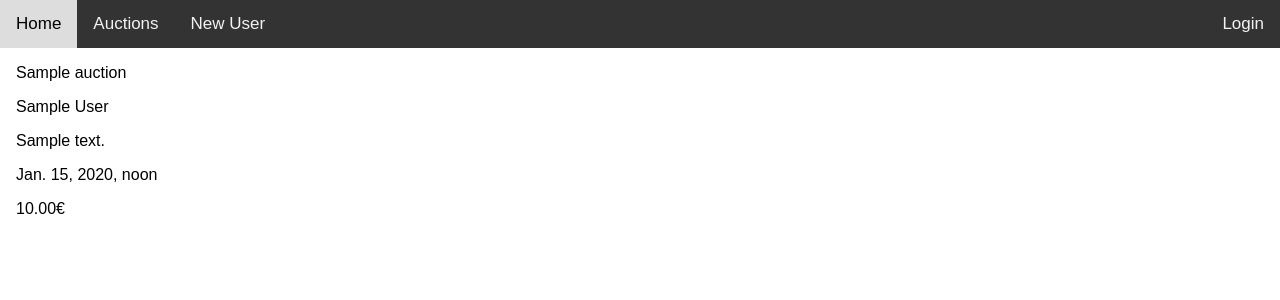
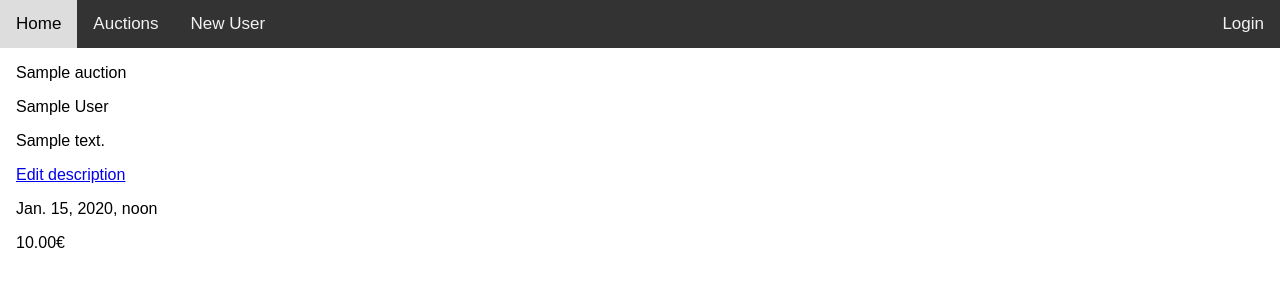
Before and after one commit to LeenusGit/YAAS, a Django app: page /auctions/1/ in a window 1280 px wide. Shown: the top 300 px of the page. Run offline with Django 3.2, Linux system fonts and the light colour scheme; tables that the repository leaves empty hold one stand-in row (values such as "Sample post").

Commit message:
Auction descriptions are now editable

```diff
--- a/auctions/templates/auctions/detail.html
+++ b/auctions/templates/auctions/detail.html
@@ -5,8 +5,12 @@
 {% block content %}
     <p>{{ auction.title }}</p>
     <p>{{ auction.author }}</p>
-    <p>{{ auction.description }}</p>
+
+    {% block description %}
+        <p>{{ auction.description }}</p>
+        <a href="{% url 'auctions:edit' auction.id %}">Edit description</a>
+    {% endblock %}
+
     <p>{{ auction.deadline }}</p>
     <p>{{ auction.minPrice }}€</p>
-    {% block confirm %}{% endblock %}
 {% endblock %}
--- a/auctions/urls.py
+++ b/auctions/urls.py
@@ -7,6 +7,7 @@ app_name = 'auctions'
 urlpatterns = [
     path('', views.AuctionIndexView.as_view(), name='index'),
     path('<int:pk>/', views.AuctionDetailView.as_view(), name='detail'),
+    path('<int:pk>/edit/', views.editAuction, name='edit'),
     path('create/', views.newAuction, name='create'),
     path('create/confirm', views.ConfirmAuctionView.as_view(), name='confirm'),
     path('create/success', views.successfulAuctionPost, name='success'),
--- a/auctions/views.py
+++ b/auctions/views.py
@@ -1,8 +1,10 @@
 from datetime import datetime, timedelta
 
+from django.core.mail import send_mail
 from django.http import HttpResponseRedirect, HttpResponseBadRequest
 from django.shortcuts import render, get_object_or_404
 from django.contrib.auth.models import User
+from django.urls import reverse
 from django.utils import timezone
 from django.utils.dateparse import parse_datetime
 
@@ -19,10 +21,6 @@ class AuctionIndexView(generic.ListView):
         return Auction.objects.all()
 
 
-def successfulAuctionPost(request):
-    return render(request, 'auctions/success.html', {})
-
-
 def newAuction(request):
 
     user = request.user
@@ -32,11 +30,27 @@ def newAuction(request):
     return render(request, 'auctions/create.html', {'form': form})
 
 
+def editAuction(request, pk):
+
+    auction = get_object_or_404(Auction, pk=pk)
+
+    if request.method == 'POST':
+        description = request.POST['description']
+        auction.description = description
+        auction.save()
+
+        return HttpResponseRedirect(reverse('auctions:detail', args=(auction.id,)))
+
+    oldDescription = auction.description
+
+    return render(request, 'auctions/edit_auction.html', {'auction': auction, 'oldDescription': oldDescription})
+
+
 class AuctionDetailView(View):
 
     def get(self, request, pk):
 
-        auction = Auction.objects.get(pk=pk)
+        auction = get_object_or_404(Auction, pk=pk)
 
         return render(request, 'auctions/detail.html', {'auction': auction})
 
@@ -78,6 +92,7 @@ class ConfirmAuctionView(View):
     def post(self, request):
 
         user = request.user
+        email = user.email
         data = request.POST
         auction = Auction(
             author=user,
@@ -94,30 +109,34 @@ class ConfirmAuctionView(View):
             print('auction did not pass validation')
             return HttpResponseBadRequest('bad_request')
         else:
+            # TODO: Send confirmation email
+            # send_mail('Test', 'Test Message', 'from@test.com', 'to@test.com')
             auction.save()
             return HttpResponseRedirect('success')
 
 
 def validateAuction(auction):
 
-    print(auction.deadline)
-
     deadline = (parse_datetime(auction.deadline))
     now = timezone.make_aware(datetime.now())
-    threeDaysFromNow = timezone.make_aware(datetime.now() - timedelta(hours=72))
+    threeDaysFromNow = timezone.make_aware(datetime.now() + timedelta(hours=72))
 
     if deadline < threeDaysFromNow:
-        # POSTED auction duration was too short
+        # auction duration was too short
         errorMessage = 'Auction duration has to be longer than 72 hours.'
         return errorMessage
 
     if deadline < now:
-        # POSTED auction duration was too short
+        # auction close date was in the past
         errorMessage = 'Auction close time is in the past'
         return errorMessage
 
     return None
 
 
+def successfulAuctionPost(request):
+    return render(request, 'auctions/success.html', {})
+
+
 def badRequest(request):
     return render(request, 'auctions/bad_request.html', {})
```
Also changed, not shown: auctions/templates/auctions/confirm.html (+12 -2 lines), auctions/templates/auctions/edit_auction.html (added, +12 -0 lines).
